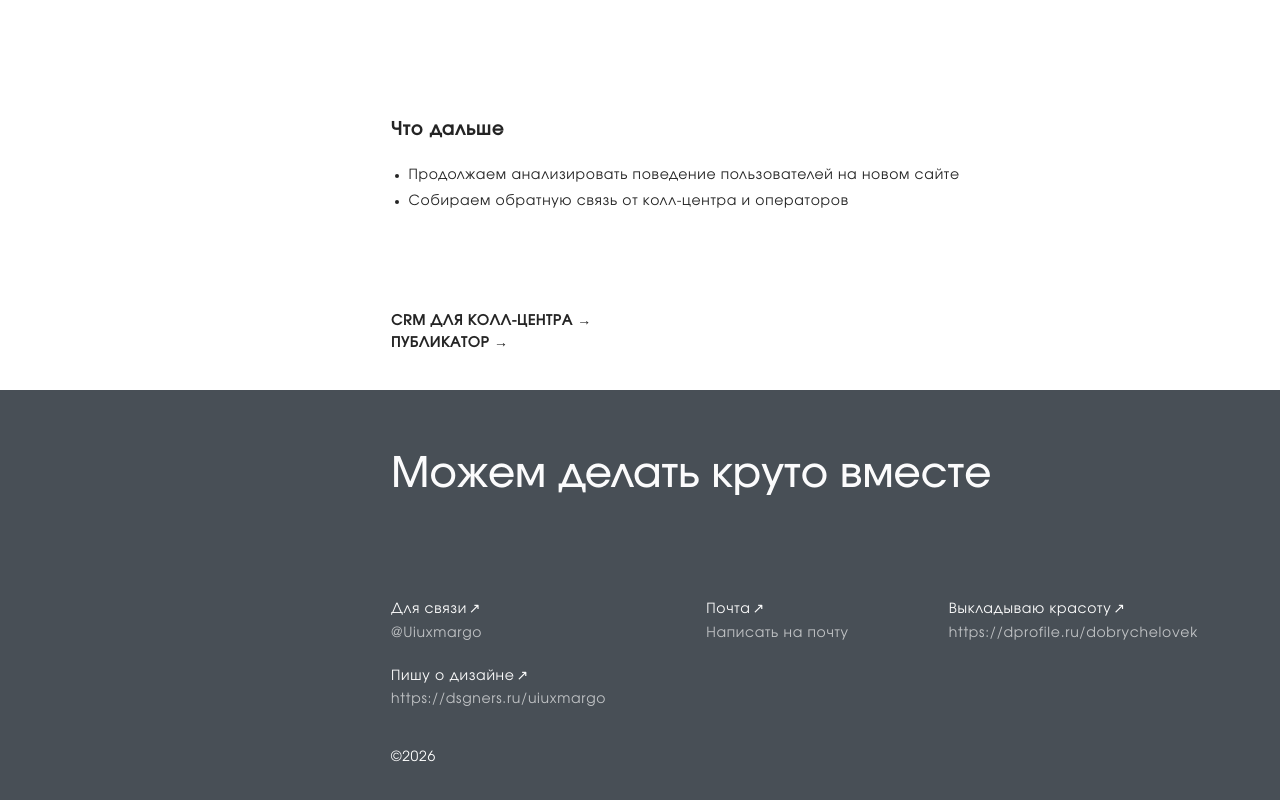
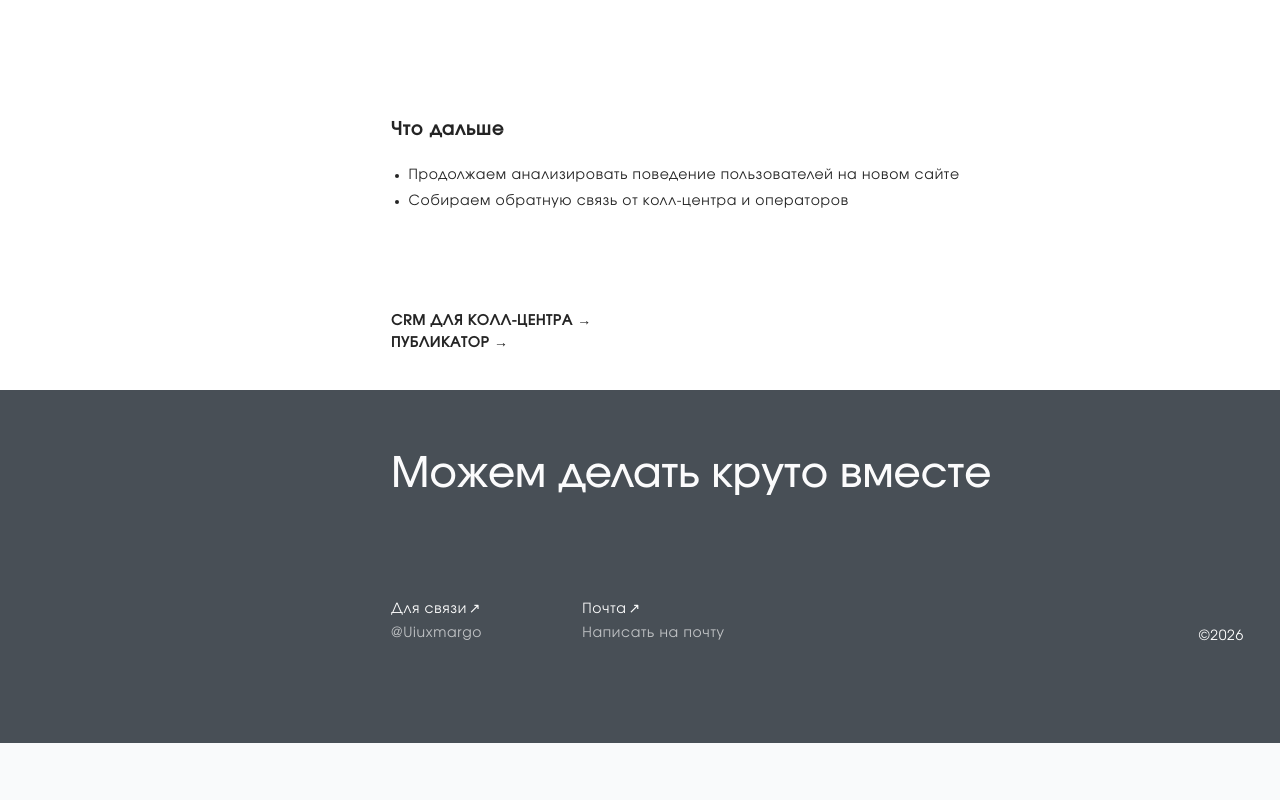
Before and after one commit to DobryChelovek4118/margoPortfolio, a website built with Vite: page projects/project-e-comm.html in a window 1280 px wide. Shown: the part 7132-7932 px from the top of the page. After the commit the page ends 7875 px from the top, so only its background shows below. Built offline with nearby package versions, Linux system fonts and the light colour scheme.

Commit message:
Remove external profile links from both footer variants.
Keep only direct email contact to simplify footer content on main and project pages.

Made-with: Cursor

```diff
--- a/src/partials/footer-project.html
+++ b/src/partials/footer-project.html
@@ -16,14 +16,7 @@
                             <span class="footer__label">Почта</span>
                             <a tabindex="0" data-user="margaritabraude" data-domain="yandex.ru" class="footer__link footer__email">Написать на почту</a>
                         </li>
-                        <li class="footer__item">
-                            <span class="footer__label">Выкладываю красоту</span>
-                            <a href="https://dprofile.ru/dobrychelovek" class="footer__link">https://dprofile.ru/dobrychelovek</a>
-                        </li>
-                        <li class="footer__item">
-                            <span class="footer__label">Пишу о дизайне</span>
-                            <a href="https://dsgners.ru/uiuxmargo" class="footer__link">https://dsgners.ru/uiuxmargo</a>
-                        </li>
+
                     </ul>
                     <div class="footer__year">©2026</div>
                 </div>
```
Also changed, not shown: src/partials/footer-main.html (+1 -8 lines).
